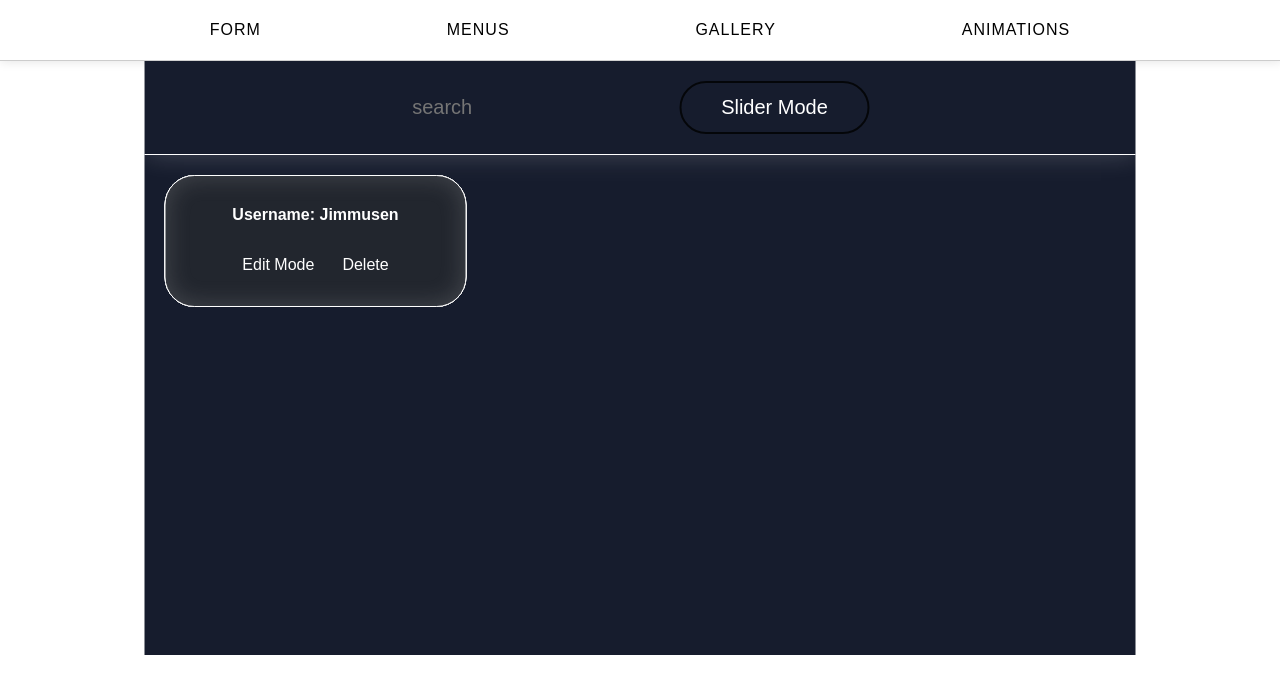
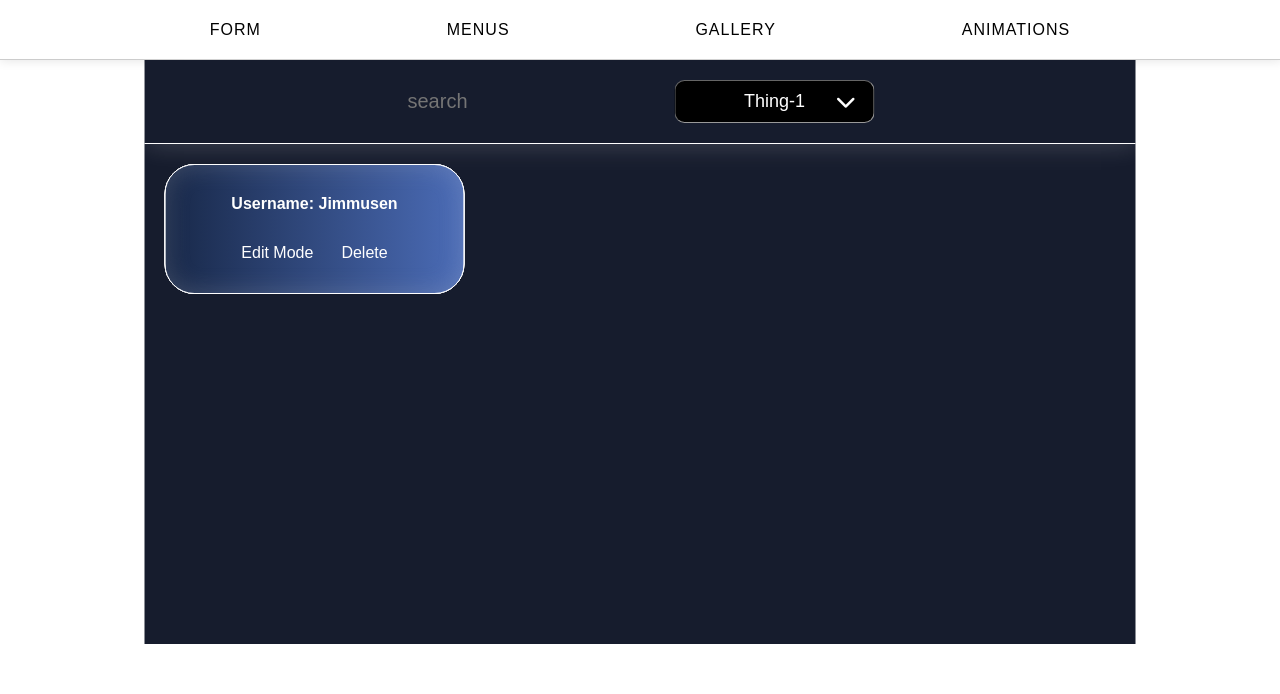
Before and after one commit to savus/testing-vite-react, a React (Vite) app: page / in a window 1280 px wide. Shown: the top 694 px of the page. Built offline with nearby package versions, Linux system fonts and the light colour scheme; data requests are answered from the project's data file.

Commit message:
Add stylings to dropdown items of options-dropdown

```diff
--- a/src/Components/Users/UsersSection.tsx
+++ b/src/Components/Users/UsersSection.tsx
@@ -1,6 +1,8 @@
+import { useState } from "react";
 import "../../css/user-section.css";
 
 export const UserSection = () => {
+  const [testActive, setTestActive] = useState(false);
   return (
     <section
       className="user-section slide active"
@@ -10,7 +12,23 @@ export const UserSection = () => {
         <div className="search-container">
           <input type="text" placeholder="search" className="input" />
         </div>
-        <button className="slider-mode btn btn-primary">Slider Mode</button>
+        <div
+          id="test-select"
+          className={`${testActive ? "active" : ""}`}
+          onClick={() => {
+            setTestActive(!testActive);
+          }}
+        >
+          <i className="fa-solid fa-chevron-down"></i>
+          {`Thing-1`}
+          <div className={`options-dropdown`}>
+            <div className="select-option">Thing-1</div>
+            <div className="select-option">Thing-2</div>
+            <div className="select-option">Thing-3</div>
+            <div className="select-option">Thing-4</div>
+            <div className="select-option">Thing-5</div>
+          </div>
+        </div>
         <div className="filter-dropdown"></div>
       </div>
 
--- a/src/css/index.css
+++ b/src/css/index.css
@@ -16,6 +16,12 @@
   /* properties */
   --nav-size: 3.75rem;
   --transition-speed: 150ms;
+}
+
+*,
+*::before,
+*::after {
+  box-sizing: border-box;
 }
 
 body {
--- a/src/css/theme.css
+++ b/src/css/theme.css
@@ -8,4 +8,9 @@
   --bg-showcase: #161c2d;
   --bg-showcase-panel: #22262e;
   --color-showcase: #fff;
+
+  --grad-1: linear-gradient(to right, #182848, #4b6cb7);
+
+  /* https://grabient.com/HQZhEYBpgNhAOaBOGNrnlYB2EAmdbbabPY4PABgNBkQFZhxsoYK8C9h6AWSyALSVQHaPXBJI4YH0lCcHIA?angle=225 */
+  --grad-2: linear-gradient(225deg, #0000ae 0%, #1a14b9 50%, #006598 100%);
 }
--- a/src/css/user-section.css
+++ b/src/css/user-section.css
@@ -31,7 +31,7 @@
   justify-content: space-evenly;
   align-items: center;
   flex-direction: column;
-  background-color: var(--bg-showcase-panel);
+  background: var(--grad-1);
   border-radius: 30px;
   position: absolute;
   box-shadow: inset 0px 0px 25px 1px rgba(200, 200, 200, 0.2);
@@ -53,3 +53,68 @@
   /* margin-top: var(--size-20); */
   font-size: var(--size-16);
 }
+
+#test-select {
+  position: relative;
+  background-color: #000;
+  border: 1px inset rgba(255, 255, 255, 0.6);
+  width: 200px;
+  border-radius: 10px;
+  user-select: none;
+  z-index: 10;
+  cursor: pointer;
+}
+
+#test-select.active {
+  border-bottom: 0;
+  border-bottom-left-radius: 0px;
+  border-bottom-right-radius: 0px;
+}
+
+#test-select i {
+  --rotate: 0deg;
+  position: absolute;
+  top: 50%;
+  right: 9%;
+  font-size: 20px;
+  color: white;
+  transform: translateY(-50%) rotate(var(--rotate));
+}
+
+#test-select.active i {
+  --rotate: -180deg;
+}
+
+#test-select .options-dropdown {
+  width: 100%;
+  position: absolute;
+  top: 100%;
+  background-color: #000;
+  border-bottom-left-radius: 10px;
+  border-bottom-right-radius: 10px;
+  display: none;
+}
+
+#test-select.active .options-dropdown {
+  display: block;
+}
+
+#test-select,
+.options-dropdown .select-option {
+  display: flex;
+  justify-content: center;
+  align-items: center;
+  text-align: center;
+  font-size: var(--size-18);
+  padding: var(--size-10) var(--size-50);
+}
+
+.options-dropdown .select-option {
+  transition: background 0.3s ease;
+  border-radius: 10px;
+}
+
+.options-dropdown .select-option:hover {
+  background-color: #333;
+  cursor: pointer;
+}
```
